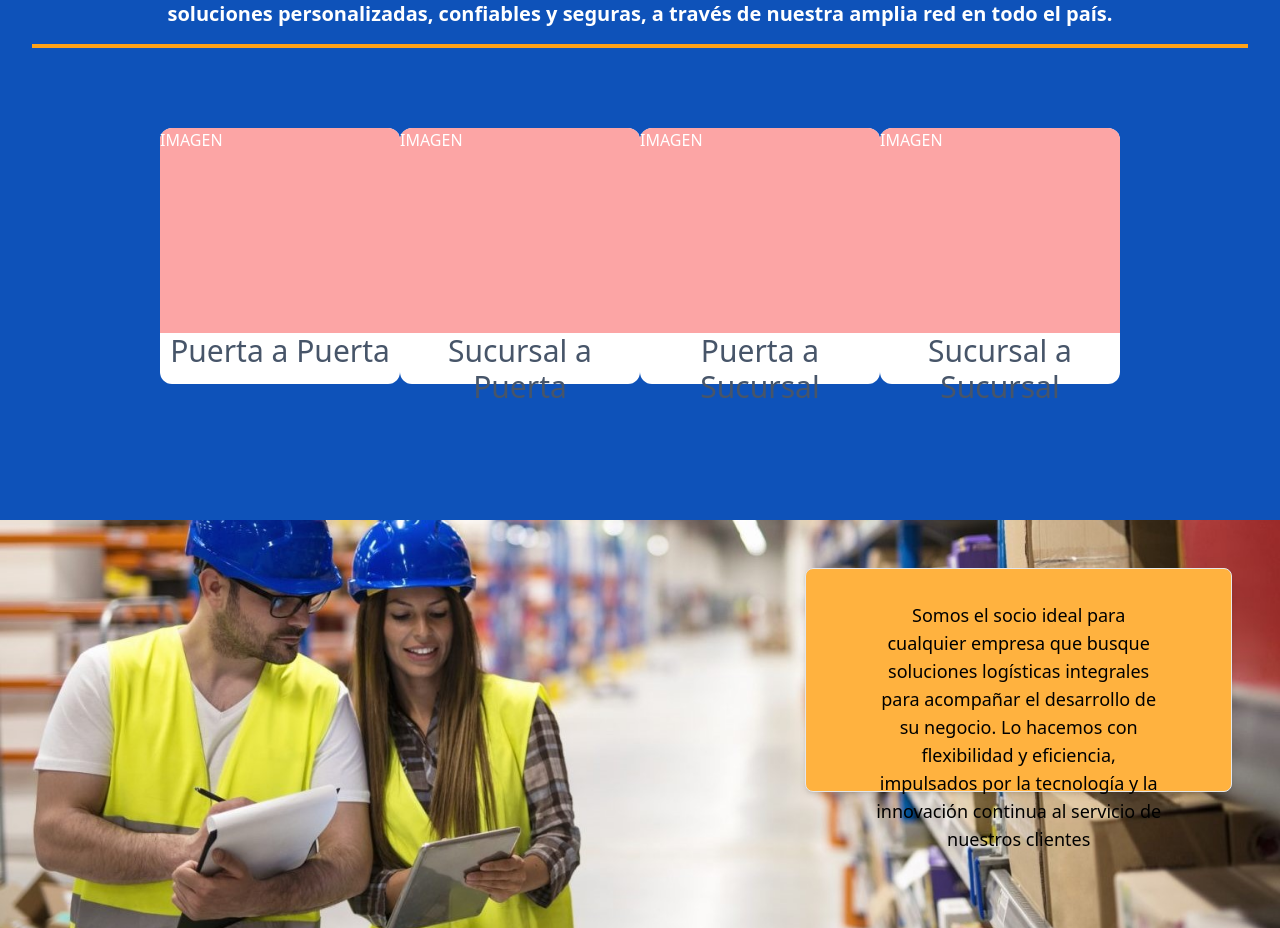
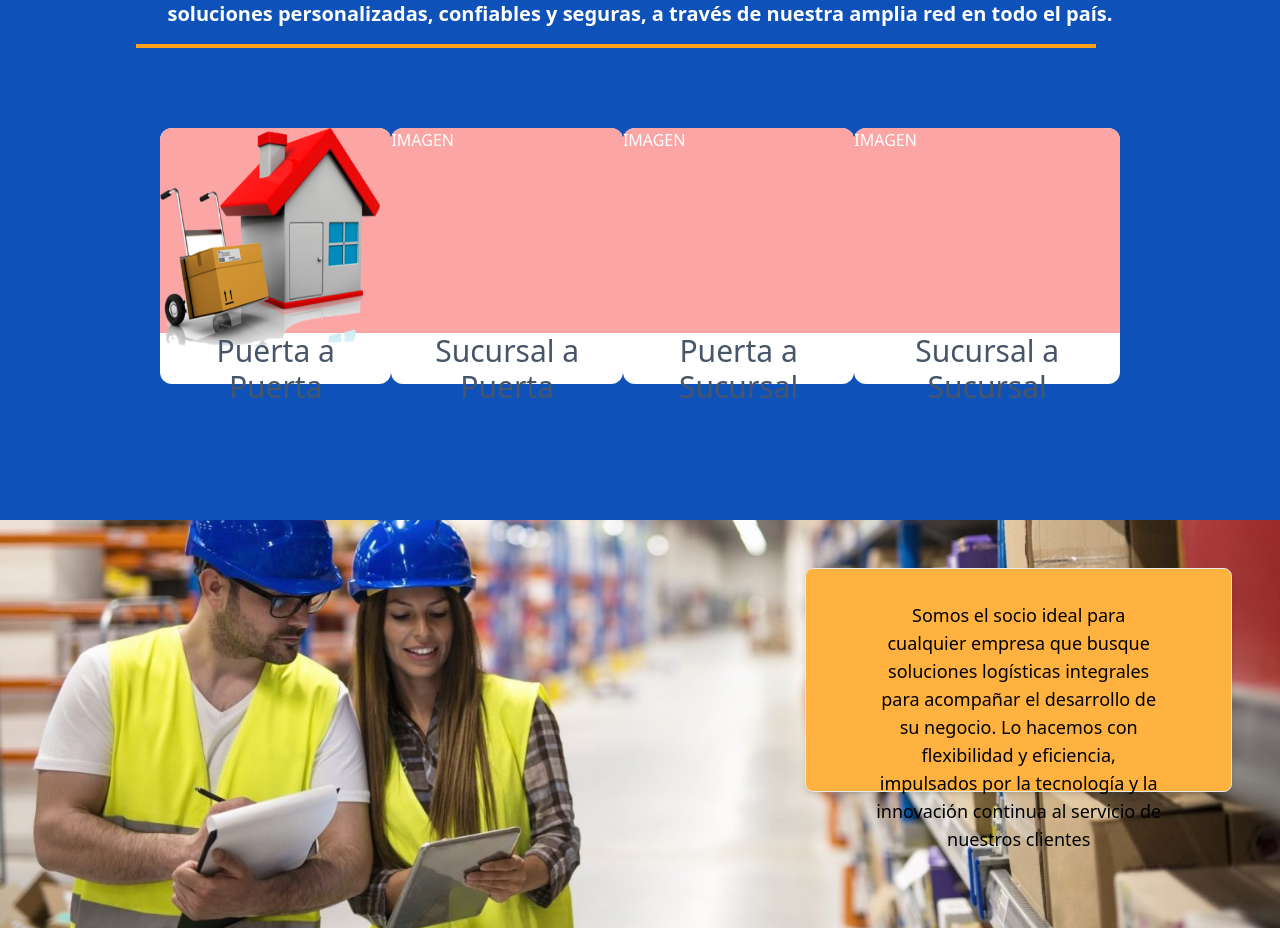
Before and after one commit to Juany313/Mule-front, a React (Vite) app: page /header in a window 1280 px wide. Shown: the part 944-1872 px from the top of the page. Built offline with nearby package versions, Linux system fonts and the light colour scheme.

Commit message:
ajuste img en service

```diff
--- a/src/views/Service.jsx
+++ b/src/views/Service.jsx
@@ -1,5 +1,7 @@
 import React from 'react'
 
+/* imagenes */
+import puerta_a_puerta from "../assets/puerta_a_puerta.png"
 const Service = () => {
   return (
     <>
@@ -9,17 +11,19 @@ const Service = () => {
       </h1>
 
       <div className='text-center font-semibold text-xl'>
-        <hr className='border-t-4 border-s400 mt-4 mb-4 w-[95vw]' />
+        <hr className='border-t-4 border-s400 mt-4 mb-4 w-[75vw]' />
           <p >Estamos aquí para facilitar tus envíos</p>
           <p>Disponemos de diferentes soluciones logísticas diseñadas para cada necesidad.</p>
           <p>Sabemos que cada cliente tiene sus propias necesidades, por eso en Mule contamos con servicios con</p>
           <p>soluciones personalizadas, confiables y seguras, a través de nuestra amplia red en todo el país.</p>
-        <hr className='border-t-4 border-s400 mt-4 mb-4 w-[95vw]' />
+        <hr className='border-t-4 border-s400 mt-4 mb-4 w-[75vw]' />
       </div>
 
       <div className='w-[80vw] h-[40vh] mt-8 p-8 flex justify-evenly'>
         <div className='h-full w-[250px] bg-white rounded-xl '>
-          <div className='bg-red-300 h-[80%] rounded-t-xl'>IMAGEN</div>
+          <div className='bg-red-300 h-[80%] rounded-t-xl'>
+          <img src={puerta_a_puerta} alt="" className='w-[220px] h-[220px]'/>
+          </div>
           <div className=' w-full text-center text-3xl px-2 text-slate-600'><span>Puerta a Puerta</span></div>
         </div>
         <div className='h-full w-[250px] bg-white rounded-xl '>
@@ -30,9 +34,9 @@ const Service = () => {
           <div className='bg-red-300 h-[80%] rounded-t-xl'>IMAGEN</div>
           <div className=' w-full text-center text-3xl px-2 text-slate-600'><span>Puerta a Sucursal</span></div>
         </div>
-        <div className='h-full w-[250px] bg-white rounded-xl '>
+        <div className='h-full w-auto bg-white rounded-xl '>
           <div className='bg-red-300 h-[80%] rounded-t-xl'>IMAGEN</div>
-          <div className=' w-full text-center text-3xl  text-slate-600'><span >Sucursal a Sucursal</span></div>
+          <div className=' w-full text-center text-3xl px-2 text-slate-600'><span >Sucursal a Sucursal</span></div>
         </div>
       </div>
 
```
Also changed, not shown: src/assets/puerta_a_puerta.png (added).
